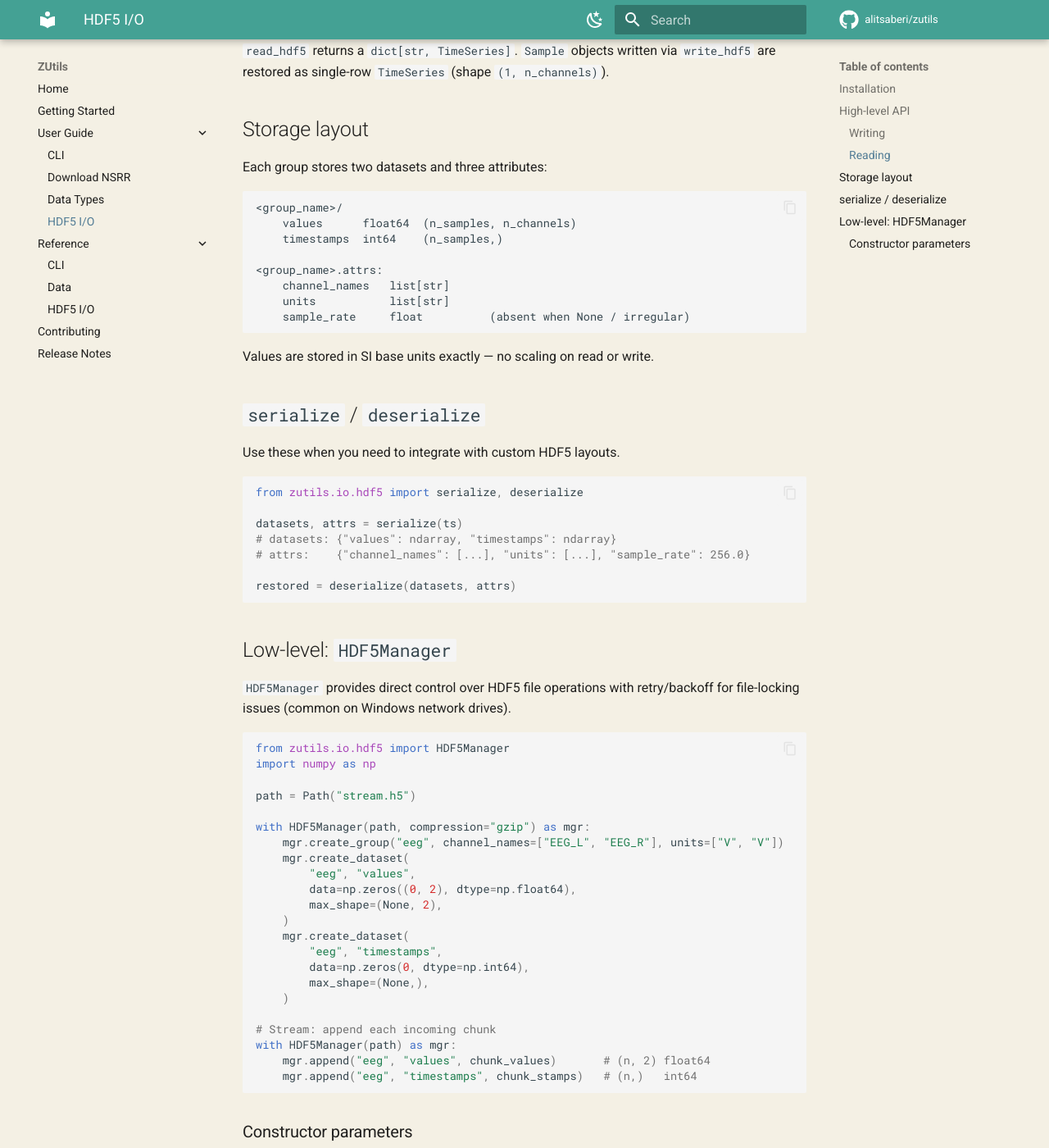
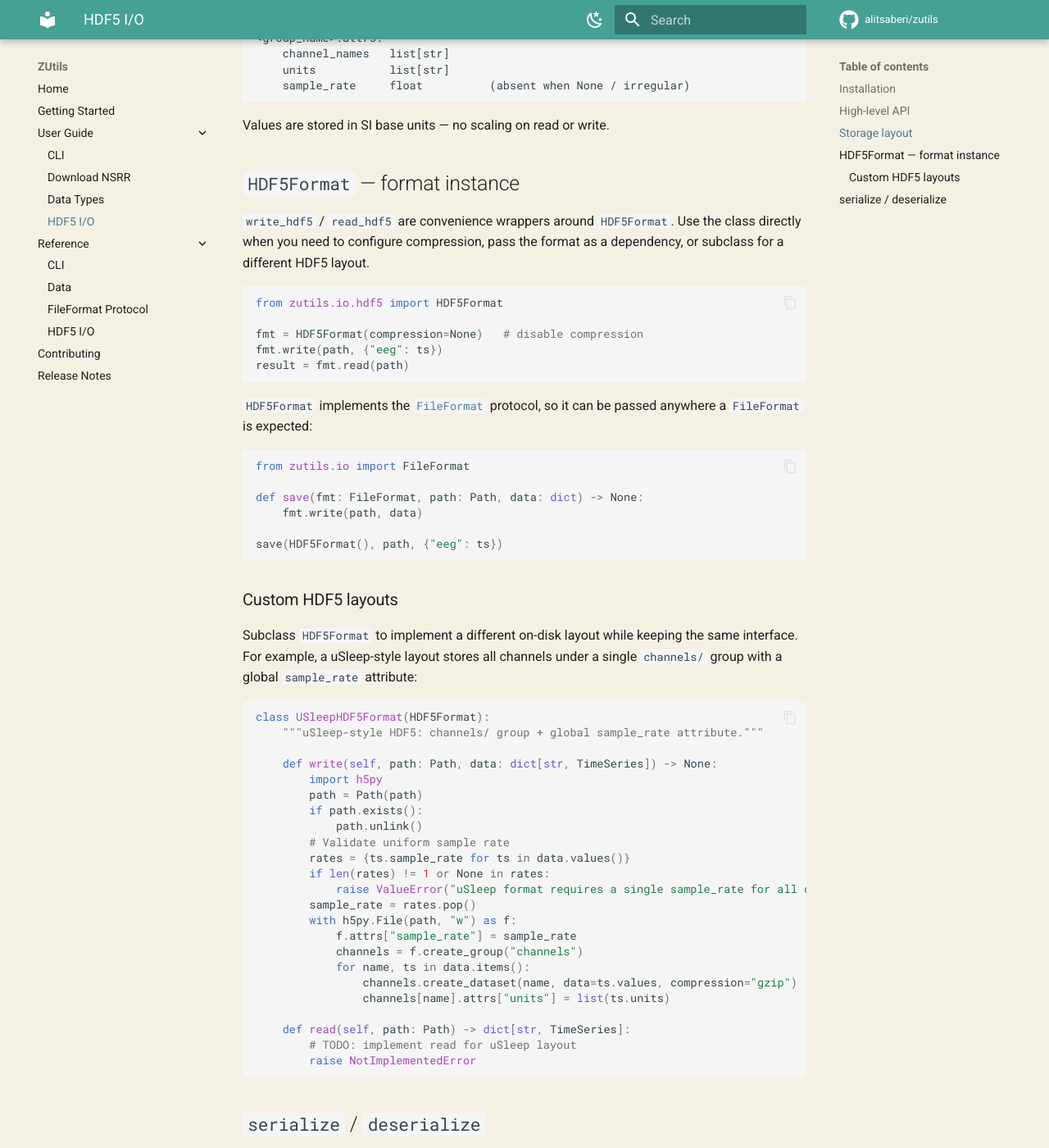
Before and after one commit to alitsaberi/somnio, an MkDocs documentation site: the page built from docs/user-guide/io-hdf5.md, in a window 1280 px wide and 1400 px high, scrolled down 1185 px. Shown: the whole window at 82% size. Built offline with MkDocs 1.6.1 and Material for MkDocs 9.7.7, drawn with Linux system fonts in a browser that asks for light colours; comment, search, counter and statistics services are not loaded; some of the changed text lies outside the part shown.

Commit message:
Refactor zutils.io.hdf5: add FileFormat protocol, HDF5Format class, drop HDF5Manager
HDF5Manager was a streaming-append tool (slumber concern); it doesn't belong
in a general file I/O library. Replaced with a clean protocol + class design:

- zutils/io/base.py: FileFormat @runtime_checkable Protocol (write/read)
- zutils/io/hdf5.py: HDF5Format(compression) implementing FileFormat;
  serialize/deserialize helpers remain public for custom integrations;
  write_hdf5/read_hdf5 are convenience wrappers around the default instance;
  HDF5Manager removed (will live in slumber.ext.units.storage)
- zutils/io/__init__.py: re-exports FileFormat
- tests: replaced TestHDF5Manager with TestHDF5Format including protocol
  conformance check (isinstance(HDF5Format(), FileFormat))
- docs: updated user guide with custom-layout subclass example and note
  about HDF5Manager placement; added FileFormat protocol reference page

Co-Authored-By: Claude Sonnet 4.6 <noreply@anthropic.com>

````diff
--- /dev/null
+++ b/docs/reference/io-base.md
@@ -0,0 +1,61 @@
+# FileFormat Protocol
+
+API reference for `zutils.io.base`.
+
+---
+
+## `FileFormat`
+
+```python
+@runtime_checkable
+class FileFormat(Protocol):
+    def write(self, path: Path, data: dict[str, TimeSeries]) -> None: ...
+    def read(self, path: Path) -> dict[str, TimeSeries]: ...
+```
+
+Protocol defining the read/write contract for all zutils file format handlers.
+
+Each concrete format (e.g. `HDF5Format`) implements this protocol. Within a
+single file format, multiple layout strategies are possible by providing
+different implementations (e.g. the default zutils HDF5 layout vs. a uSleep
+HDF5 layout).
+
+`FileFormat` is decorated with `@runtime_checkable`, so `isinstance` checks
+work at runtime.
+
+### `write(path, data)`
+
+```python
+def write(self, path: Path, data: dict[str, TimeSeries]) -> None
+```
+
+Write named `TimeSeries` objects to `path`.
+
+### `read(path)`
+
+```python
+def read(self, path: Path) -> dict[str, TimeSeries]
+```
+
+Read named `TimeSeries` objects from `path`. Returns `dict[str, TimeSeries]`.
+
+---
+
+## Implementing a custom format
+
+```python
+from pathlib import Path
+from zutils.data import TimeSeries
+from zutils.io import FileFormat
+
+class MyFormat:
+    """Custom file format implementing the FileFormat protocol."""
+
+    def write(self, path: Path, data: dict[str, TimeSeries]) -> None:
+        ...
+
+    def read(self, path: Path) -> dict[str, TimeSeries]:
+        ...
+
+assert isinstance(MyFormat(), FileFormat)  # True
+```
--- a/docs/reference/io-hdf5.md
+++ b/docs/reference/io-hdf5.md
@@ -6,99 +6,46 @@ Requires the `hdf5` extra (`pip install zutils[hdf5]`).
 
 ---
 
-## Exceptions
-
-### `GroupDoesNotExistError`
-
-Raised when a requested HDF5 group is not present in the file.
-Subclass of `ValueError`.
-
-### `DatasetDoesNotExistError`
-
-Raised when a requested HDF5 dataset is not present in a group.
-Subclass of `ValueError`.
-
----
-
-## `HDF5Manager`
+## `HDF5Format`
 
 ```python
-class HDF5Manager:
-    def __init__(
-        self,
-        file_path: Path,
-        compression: str = "gzip",
-        max_retries: int = 5,
-        retry_delay: float = 0.1,
-    ) -> None: ...
+class HDF5Format:
+    def __init__(self, compression: str | None = "gzip") -> None: ...
 ```
 
-Low-level HDF5 file manager. Opens the file in append mode (`"a"`), creating
-it if absent.  Implements the context-manager protocol — prefer `with HDF5Manager(...)`.
+Default zutils HDF5 layout: one top-level group per named signal.
+Implements [`FileFormat`](io-base.md).
 
-### Properties
+Subclass and override `write` / `read` to implement an alternative HDF5
+layout (e.g. uSleep-style `channels/` group with a global `sample_rate`
+attribute) while keeping the same interface.
 
-| Property | Type | Description |
+**Args:**
+
+| Parameter | Default | Description |
 |---|---|---|
-| `groups` | `list[str]` | Top-level group names in the file |
+| `compression` | `"gzip"` | HDF5 compression filter. `None` disables compression. |
 
-### Methods
-
-#### `close()`
+### `write(path, data)`
 
 ```python
-def close(self) -> None
+def write(
+    self,
+    path: Path,
+    data: dict[str, Sample | TimeSeries],
+) -> None
 ```
 
-Close the underlying HDF5 file. Safe to call multiple times.
+Write named data objects to an HDF5 file. Overwrites any existing file.
 
-#### `create_group(group_name, **attributes)`
+### `read(path)`
 
 ```python
-def create_group(self, group_name: str, **attributes: Any) -> h5py.Group
+def read(self, path: Path) -> dict[str, TimeSeries]
 ```
 
-Create a new top-level group and attach keyword arguments as HDF5 attributes.
-
-#### `create_dataset(group_name, dataset_name, ...)`
-
-```python
-def create_dataset(
-    self,
-    group_name: str,
-    dataset_name: str,
-    data: np.ndarray | None = None,
-    shape: tuple[int, ...] | None = None,
-    dtype: Any = None,
-    max_shape: tuple[int | None, ...] | None = None,
-    **attributes: Any,
-) -> h5py.Dataset
-```
-
-Create a dataset inside an existing group.  Either `data` or `shape` must be
-provided.  `max_shape` defaults to all-`None` (unlimited) to allow later
-`append` calls.  Uses `self.compression` for the new dataset.
-
-Raises `GroupDoesNotExistError` if `group_name` is absent.
-
-#### `get_dataset(group_name, dataset_name)`
-
-```python
-def get_dataset(self, group_name: str, dataset_name: str) -> h5py.Dataset
-```
-
-Return a dataset by name.
-
-Raises `GroupDoesNotExistError` or `DatasetDoesNotExistError` if absent.
-
-#### `append(group_name, dataset_name, data)`
-
-```python
-def append(self, group_name: str, dataset_name: str, data: np.ndarray) -> None
-```
-
-Extend a resizable dataset along axis 0.  The dataset must have been created
-with `max_shape=(None, ...)`.  For 2-D datasets the column count must match.
+Load all top-level groups from an HDF5 file as `TimeSeries` objects.
+`Sample` objects written via `write` are restored as single-row `TimeSeries`.
 
 ---
 
@@ -112,16 +59,15 @@ def serialize(
 
 Convert a data object to `(datasets_dict, attributes_dict)` for HDF5 storage.
 
-| Key | Type | Shape |
+| Key | Type | Shape / notes |
 |---|---|---|
-| `datasets["values"]` | `float64 ndarray` | `(n_samples, n_channels)` |
-| `datasets["timestamps"]` | `int64 ndarray` | `(n_samples,)` |
-| `attrs["channel_names"]` | `list[str]` | — |
-| `attrs["units"]` | `list[str]` | — |
-| `attrs["sample_rate"]` | `float` | present only when not `None` |
+| `datasets["values"]` | `float64 ndarray` | `(n_samples, n_channels)`; `(1, n_channels)` for `Sample` |
+| `datasets["timestamps"]` | `int64 ndarray` | `(n_samples,)`; `(1,)` for `Sample` |
+| `attrs["channel_names"]` | `list[str]` | |
+| `attrs["units"]` | `list[str]` | |
+| `attrs["sample_rate"]` | `float` | Present only when not `None` |
 
-A `Sample` is serialized as a single-row TimeSeries: `values` shape `(1, n_channels)`,
-`timestamps` shape `(1,)`.  Values are stored in SI base units without scaling.
+Values are stored in SI base units without scaling.
 
 ---
 
@@ -143,8 +89,8 @@ is absent from `attrs`.
 def write_hdf5(path: Path, data: dict[str, Sample | TimeSeries]) -> None
 ```
 
-Write a mapping of named data objects to an HDF5 file.
-**Overwrites any existing file at `path`.**
+Convenience wrapper for `HDF5Format().write(path, data)`.
+Overwrites any existing file at `path`.
 
 ---
 
@@ -154,5 +100,4 @@ Write a mapping of named data objects to an HDF5 file.
 def read_hdf5(path: Path) -> dict[str, TimeSeries]
 ```
 
-Load all top-level groups from an HDF5 file as `TimeSeries` objects.
-`Sample` objects written via `write_hdf5` are restored as single-row `TimeSeries`.
+Convenience wrapper for `HDF5Format().read(path)`.
--- a/docs/user-guide/io-hdf5.md
+++ b/docs/user-guide/io-hdf5.md
@@ -15,15 +15,13 @@ pip install zutils[hdf5]
 
 ## High-level API
 
-For most use cases `write_hdf5` and `read_hdf5` are all you need.
-
-### Writing
+`write_hdf5` and `read_hdf5` cover most use cases.
 
 ```python
 from pathlib import Path
+import numpy as np
 from zutils.data import TimeSeries
-from zutils.io.hdf5 import write_hdf5
-import numpy as np
+from zutils.io.hdf5 import write_hdf5, read_hdf5
 
 eeg = TimeSeries(
     values=np.random.randn(256, 2),
@@ -33,29 +31,18 @@ eeg = TimeSeries(
     sample_rate=256.0,
 )
 
-write_hdf5(Path("recording.h5"), {"eeg": eeg})
+write_hdf5(Path("recording.h5"), {"eeg": eeg})   # overwrites if exists
+
+data = read_hdf5(Path("recording.h5"))
+print(data["eeg"].n_samples)    # 256
+print(data["eeg"].sample_rate)  # 256.0
 ```
 
-Each key in the dict becomes a top-level group in the file.
-**An existing file is overwritten.**
-
-### Reading
-
-```python
-from zutils.io.hdf5 import read_hdf5
-
-data = read_hdf5(Path("recording.h5"))
-eeg = data["eeg"]          # TimeSeries
-print(eeg.n_samples)       # 256
-print(eeg.sample_rate)     # 256.0
-```
-
-`read_hdf5` returns a `dict[str, TimeSeries]`.  `Sample` objects written via
-`write_hdf5` are restored as single-row `TimeSeries` (shape `(1, n_channels)`).
+Each key in the dict becomes a top-level group. `read_hdf5` returns
+`dict[str, TimeSeries]`. `Sample` objects are restored as single-row
+`TimeSeries` (shape `(1, n_channels)`).
 
 ## Storage layout
-
-Each group stores two datasets and three attributes:
 
 ```
 <group_name>/
@@ -68,11 +55,69 @@ Each group stores two datasets and three attributes:
     sample_rate     float          (absent when None / irregular)
 ```
 
-Values are stored in SI base units exactly — no scaling on read or write.
+Values are stored in SI base units — no scaling on read or write.
+
+## `HDF5Format` — format instance
+
+`write_hdf5` / `read_hdf5` are convenience wrappers around `HDF5Format`.
+Use the class directly when you need to configure compression, pass the
+format as a dependency, or subclass for a different HDF5 layout.
+
+```python
+from zutils.io.hdf5 import HDF5Format
+
+fmt = HDF5Format(compression=None)   # disable compression
+fmt.write(path, {"eeg": ts})
+result = fmt.read(path)
+```
+
+`HDF5Format` implements the [`FileFormat`](../reference/io-base.md) protocol,
+so it can be passed anywhere a `FileFormat` is expected:
+
+```python
+from zutils.io import FileFormat
+
+def save(fmt: FileFormat, path: Path, data: dict) -> None:
+    fmt.write(path, data)
+
+save(HDF5Format(), path, {"eeg": ts})
+```
+
+### Custom HDF5 layouts
+
+Subclass `HDF5Format` to implement a different on-disk layout while keeping
+the same interface. For example, a uSleep-style layout stores all channels
+under a single `channels/` group with a global `sample_rate` attribute:
+
+```python
+class USleepHDF5Format(HDF5Format):
+    """uSleep-style HDF5: channels/ group + global sample_rate attribute."""
+
+    def write(self, path: Path, data: dict[str, TimeSeries]) -> None:
+        import h5py
+        path = Path(path)
+        if path.exists():
+            path.unlink()
+        # Validate uniform sample rate
+        rates = {ts.sample_rate for ts in data.values()}
+        if len(rates) != 1 or None in rates:
+            raise ValueError("uSleep format requires a single sample_rate for all channels")
+        sample_rate = rates.pop()
+        with h5py.File(path, "w") as f:
+            f.attrs["sample_rate"] = sample_rate
+            channels = f.create_group("channels")
+            for name, ts in data.items():
+                channels.create_dataset(name, data=ts.values, compression="gzip")
+                channels[name].attrs["units"] = list(ts.units)
+
+    def read(self, path: Path) -> dict[str, TimeSeries]:
+        # TODO: implement read for uSleep layout
+        raise NotImplementedError
+```
 
 ## `serialize` / `deserialize`
 
-Use these when you need to integrate with custom HDF5 layouts.
+Use these when integrating with custom HDF5 files one group at a time.
 
 ```python
 from zutils.io.hdf5 import serialize, deserialize
@@ -84,41 +129,5 @@ datasets, attrs = serialize(ts)
 restored = deserialize(datasets, attrs)
 ```
 
-## Low-level: `HDF5Manager`
-
-`HDF5Manager` provides direct control over HDF5 file operations with
-retry/backoff for file-locking issues (common on Windows network drives).
-
-```python
-from zutils.io.hdf5 import HDF5Manager
-import numpy as np
-
-path = Path("stream.h5")
-
-with HDF5Manager(path, compression="gzip") as mgr:
-    mgr.create_group("eeg", channel_names=["EEG_L", "EEG_R"], units=["V", "V"])
-    mgr.create_dataset(
-        "eeg", "values",
-        data=np.zeros((0, 2), dtype=np.float64),
-        max_shape=(None, 2),
-    )
-    mgr.create_dataset(
-        "eeg", "timestamps",
-        data=np.zeros(0, dtype=np.int64),
-        max_shape=(None,),
-    )
-
-# Stream: append each incoming chunk
-with HDF5Manager(path) as mgr:
-    mgr.append("eeg", "values", chunk_values)       # (n, 2) float64
-    mgr.append("eeg", "timestamps", chunk_stamps)   # (n,)   int64
-```
-
-### Constructor parameters
-
-| Parameter | Default | Description |
-|---|---|---|
-| `file_path` | — | Path to HDF5 file (created if absent) |
-| `compression` | `"gzip"` | Compression filter for new datasets |
-| `max_retries` | `5` | Open attempts before raising `OSError` |
-| `retry_delay` | `0.1` | Initial retry wait in seconds (doubles each attempt) |
+> **Note:** `HDF5Manager` (real-time append-while-recording) is a slumber
+> concern and will live in `slumber.ext.units.storage`, not in zutils.
--- a/mkdocs.yml
+++ b/mkdocs.yml
@@ -68,6 +68,7 @@ nav:
   - Reference:
     - CLI: reference/cli.md
     - Data: reference/data.md
+    - FileFormat Protocol: reference/io-base.md
     - HDF5 I/O: reference/io-hdf5.md
   - Contributing: contributing.md
   - Release Notes: release-notes.md
````
Also changed, not shown: other parts of docs/reference/io-hdf5.md (+3 -3 lines), other parts of docs/user-guide/io-hdf5.md (+1 -1 lines), 4 other files.
